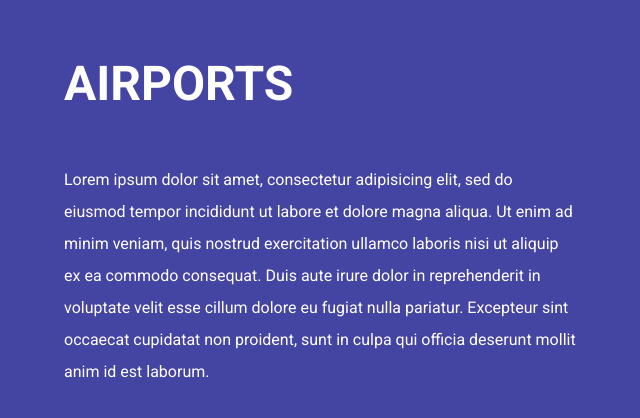
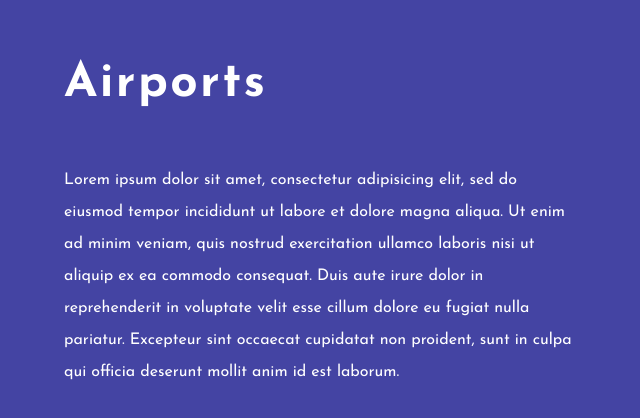
Before and after one commit to jacobproffer/airports, a plain HTML site: page index.html in a window 1280 px wide. Shown: the part 180-598 px from the top of the page, without its empty margins (0-640 px from the left). Drawn offline with nearby package versions, Linux system fonts and the light colour scheme; some packages are replaced by stand-ins of ours; files that its build step writes are made by us from their sources.

Commit message:
Update typography

```diff
--- a/assets/scss/general/_global.scss
+++ b/assets/scss/general/_global.scss
@@ -10,12 +10,12 @@
 }
 
 img {
-	max-width: 100%;
+  max-width: 100%;
 }
 
 body {
   color: $white;
   background: $blue;
-  font-family: 'Roboto', sans-serif;
+  font-family: 'Josefin Sans', sans-serif;
   line-height: 2;
 }
--- a/assets/scss/general/_typography.scss
+++ b/assets/scss/general/_typography.scss
@@ -1,6 +1,6 @@
 h1 {
+  letter-spacing: 0.05em;
   margin-top: 0;
-  text-transform: uppercase;
   @include font-size($h1-font-sizes);
 }
 
--- a/index.html
+++ b/index.html
@@ -6,7 +6,7 @@
 	<meta content="width=device-width, user-scalable=no, initial-scale=1" name="viewport">
 	<title>Airports I Have Visited</title>
 	<meta content="description" name="Find out what airports Jacob Proffer has been to.">
-	<link href="https://fonts.googleapis.com/css?family=Roboto:400,700" rel="stylesheet">
+	<link href="https://fonts.googleapis.com/css?family=Josefin+Sans:400,700" rel="stylesheet">
 	<link href="css/project-main.min.css" rel="stylesheet">
 </head>
 <body>
```
Also changed, not shown: docs/index.html (+1 -1 lines), docs/css/project-main.min.css, 1 other file.
